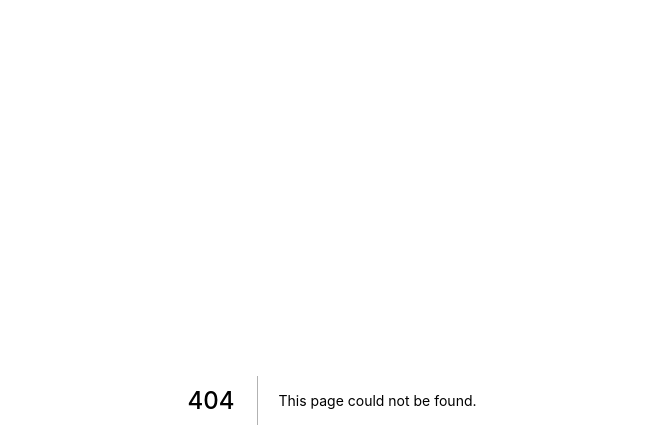
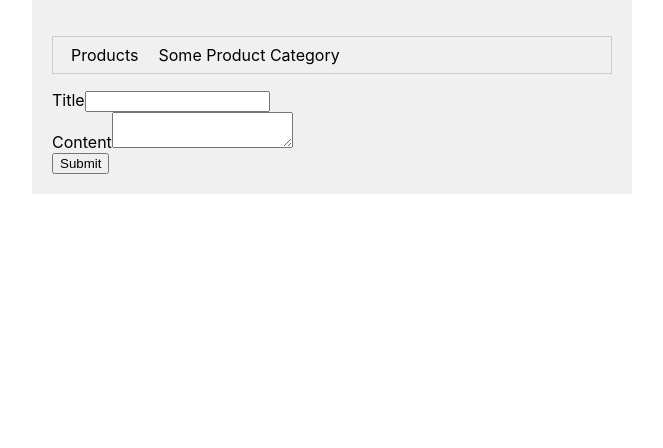
Before and after one commit to d-dmytro/my-next-app, a Next.js app: page /create-post in a window 1280 px wide. Before the commit this address had no page. Shown: the top 448 px of the page, without its empty margins (308-971 px from the left). Built offline with nearby package versions, Linux system fonts and the light colour scheme.

Commit message:
Creating Posts

```diff
--- a/package.json
+++ b/package.json
@@ -11,6 +11,7 @@
     "next": "9.5.2",
     "react": "16.13.1",
     "react-dom": "16.13.1",
+    "react-hook-form": "^6.5.0",
     "sass": "^1.26.10",
     "serverless-mysql": "^1.5.4"
   },
--- /dev/null
+++ b/pages/create-post.tsx
@@ -0,0 +1,39 @@
+import { useForm } from 'react-hook-form';
+import Layout from '../components/Layout';
+import { useRouter } from 'next/router';
+
+interface Values {
+  title: string;
+  content: string;
+}
+
+const CreatePost = () => {
+  const { register, handleSubmit } = useForm<Values>();
+  const router = useRouter();
+  return (
+    <Layout>
+      <form
+        onSubmit={handleSubmit(async (values) => {
+          await fetch(`${process.env.NEXT_PUBLIC_API_URL}/api/posts`, {
+            method: 'POST',
+            headers: { 'Content-Type': 'application/json' },
+            body: JSON.stringify(values),
+          });
+          router.push('/');
+        })}
+      >
+        <div>
+          <label>Title</label>
+          <input name="title" ref={register} />
+        </div>
+        <div>
+          <label>Content</label>
+          <textarea name="content" ref={register} />
+        </div>
+        <button type="submit">Submit</button>
+      </form>
+    </Layout>
+  );
+};
+
+export default CreatePost;
--- a/pages/index.tsx
+++ b/pages/index.tsx
@@ -30,6 +30,11 @@ export default function Home(
           );
         })}
       </ul>
+      <p>
+        <Link href="/create-post">
+          <a>Create a Post</a>
+        </Link>
+      </p>
     </Layout>
   );
 }
```
Also changed, not shown: 1 other file (tests, documents, lock files or other folders).
